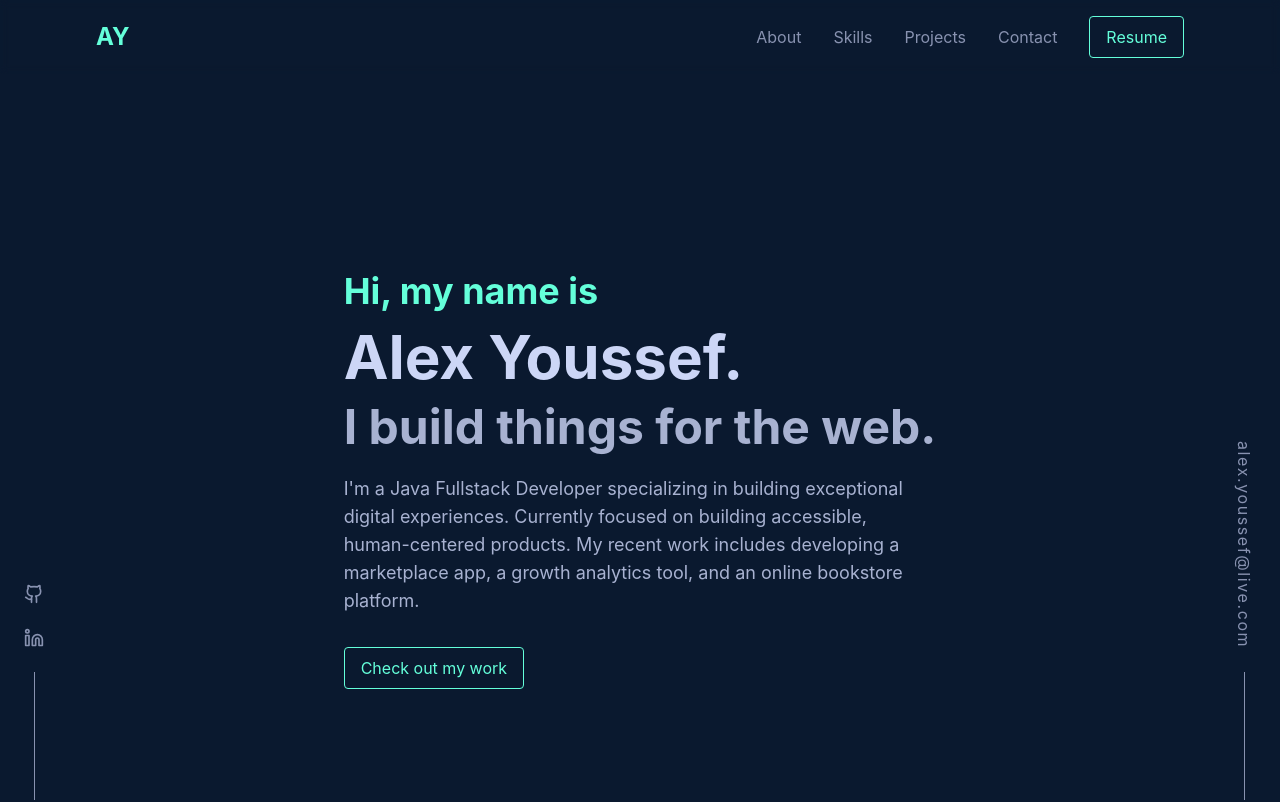
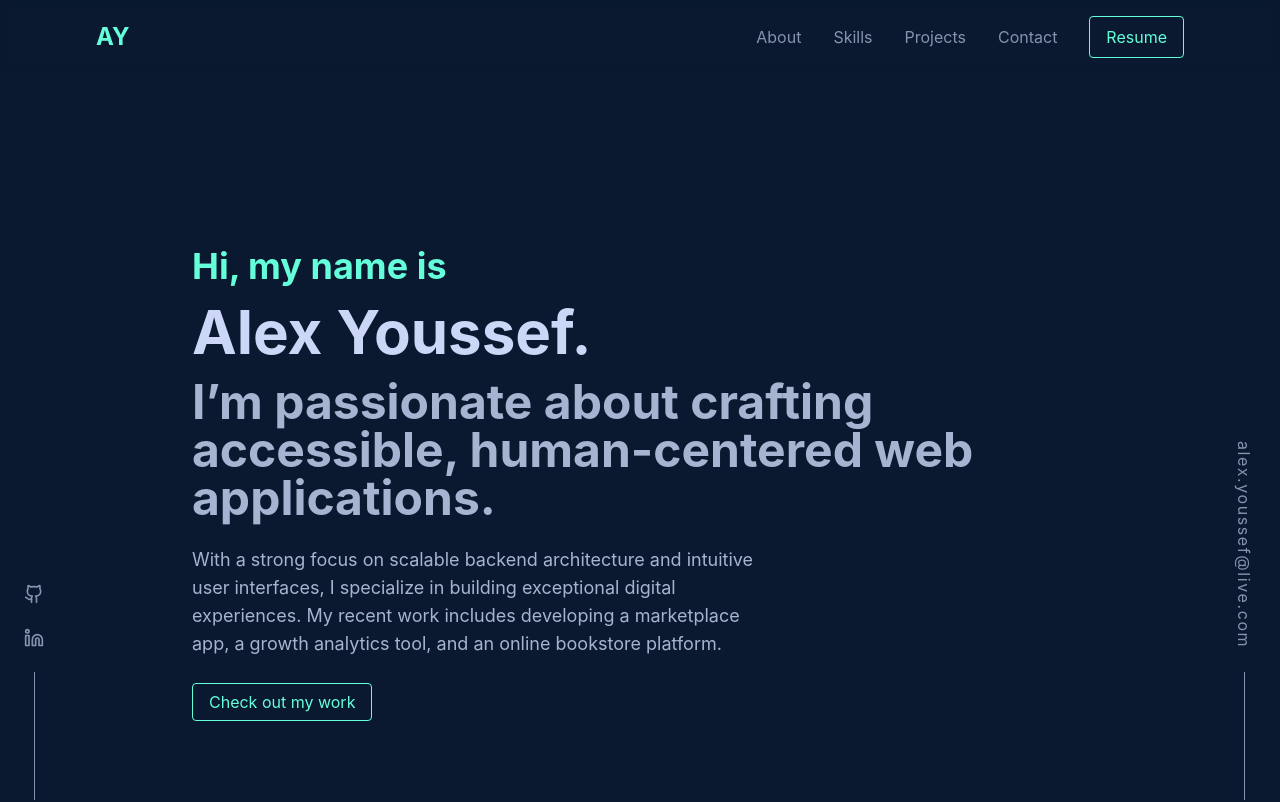
Before and after one commit to AlexBuildsLTS/Curriculum-vitae, a React (Vite) app: page / in a window 1280 px wide. Shown: the top 802 px of the page. Built offline with nearby package versions, Linux system fonts and the light colour scheme.

Commit message:
New picture

```diff
--- a/src/components/Hero.tsx
+++ b/src/components/Hero.tsx
@@ -9,18 +9,14 @@ export default function Hero() {
           Alex Youssef.
         </h2>
         <h3 className="mb-6 text-xl font-bold sm:text-5xl text-slate-light">
-          I build things for the web.
+          I’m passionate about crafting accessible, human-centered web applications.
         </h3>
         <p className="max-w-xl mb-8 text-base sm:text-lg text-slate-light">
-          I'm a Java Fullstack Developer specializing in building exceptional digital experiences.
-          Currently focused on building accessible, human-centered products. My recent work includes
+          With a strong focus on scalable backend architecture and intuitive user interfaces,
+          I specialize in building exceptional digital experiences. My recent work includes
           developing a marketplace app, a growth analytics tool, and an online bookstore platform.
         </p>
-        <div className="flex flex-col sm:flex-row sm:items-center sm:gap-4">
-          <a href="#projects" className="w-full mb-4 btn-primary sm:w-auto sm:mb-0">
-            Check out my work
-          </a>
-        </div>
+        <a href="#projects" className="btn-primary">Check out my work</a>
       </div>
     </section>
   );
--- a/src/components/Projects.tsx
+++ b/src/components/Projects.tsx
@@ -13,6 +13,16 @@ interface Project {
 export default function Projects() {
   const projects: Project[] = [
     {
+      title: "Growth Analytics",
+      description:
+        "Frontend developed for a growth analytics tool, integrating data visualization features for business metrics.",
+      image:
+        "https://www.mercy.edu/sites/default/files/2020-07/iStock-1150199386.jpg", // Updated with the correct image URL
+      technologies: ["React", "Chart.js", "HTML/CSS"],
+      githubUrl: "https://github.com/AlexBuildsLTS/growth-project",
+      progress: 60,
+    },
+    {
       title: "Marketplace App",
       description:
         "A comprehensive marketplace application with robust backend and intuitive frontend, focusing on user experience and scalability.",
@@ -21,16 +31,6 @@ export default function Projects() {
       technologies: ["Java", "Spring Boot", "React", "SQL"],
       githubUrl: "https://github.com/AlexBuildsLTS/marketplace-app",
       progress: 50,
-    },
-    {
-      title: "Growth Analytics",
-      description:
-        "Frontend developed for a growth analytics tool, integrating data visualization features for business metrics.",
-      image:
-        "https://images.unsplash.com/photo-1580894742410-241c7a627d63?ixlib=rb-1.2.1&auto=format&fit=crop&w=800&q=80",
-      technologies: ["React", "Chart.js", "HTML/CSS"],
-      githubUrl: "https://github.com/AlexBuildsLTS/growth-project",
-      progress: 60,
     },
     {
       title: "Online Bookstore",
@@ -55,21 +55,21 @@ export default function Projects() {
   ];
 
   return (
-    <section id="projects" className="px-6 py-24 lg:px-0">
+    <section id="projects" className="py-24">
       <h2 className="section-heading">Featured Projects</h2>
       <div className="space-y-24">
         {projects.map((project, index) => (
           <div
             key={project.title}
             className={`flex flex-col ${
-              index % 2 === 0 ? 'lg:flex-row' : 'lg:flex-row-reverse'
+              index % 2 === 0 ? "md:flex-row" : "md:flex-row-reverse"
             } gap-8 items-center`}
           >
-            <div className="relative flex-1 w-full group">
+            <div className="relative flex-1 group">
               <img
                 src={project.image}
                 alt={project.title}
-                className="object-cover w-full rounded-lg aspect-video"
+                className="object-cover w-full h-64 rounded-lg"
               />
               <div className="absolute inset-0 bg-[var(--navy-primary)]/80 flex items-center justify-center opacity-0 group-hover:opacity-100 transition-opacity duration-300">
                 <div className="flex gap-4">
@@ -94,7 +94,7 @@ export default function Projects() {
                 </div>
               </div>
             </div>
-            <div className="flex-1 w-full space-y-4">
+            <div className="flex-1 space-y-4">
               <h3 className="text-2xl font-bold text-[var(--lightest-slate)]">
                 {project.title}
               </h3>
```
